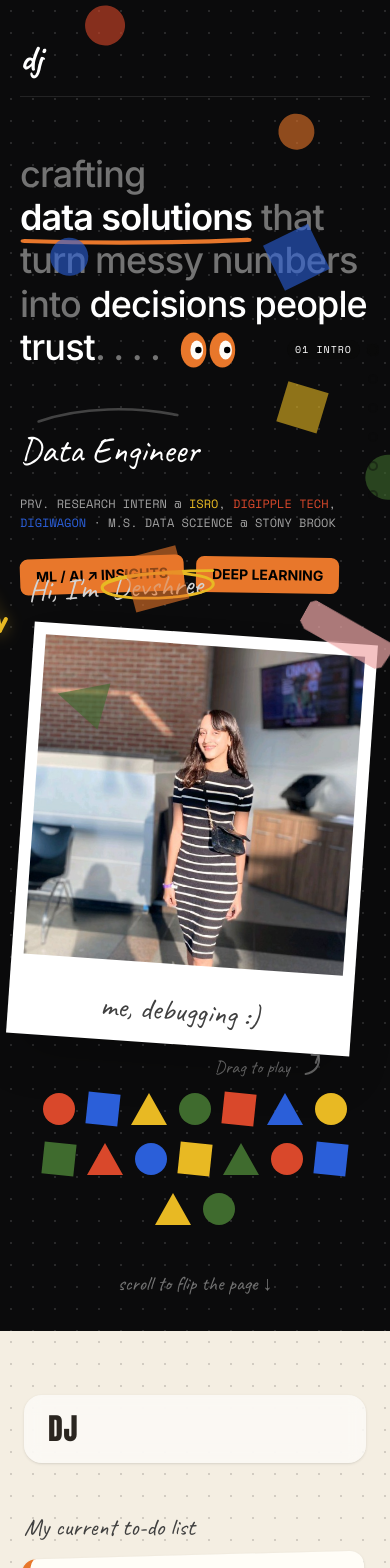
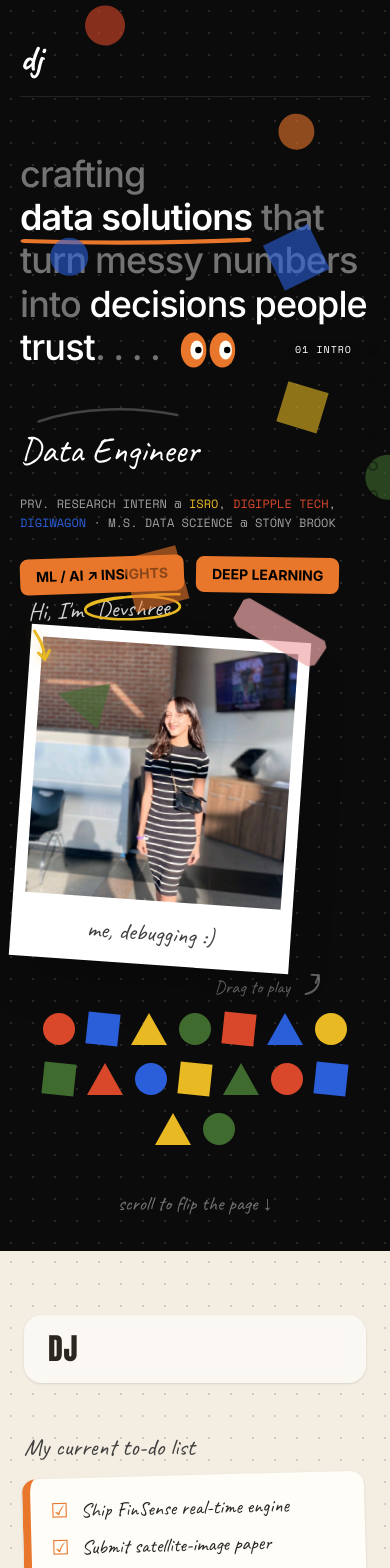
Before and after one commit to 1216-dev/Devshree_Portfolio_Website, a Next.js app: page / in a window 390 px wide. Shown: the top 1568 px of the page. Built offline with nearby package versions, Linux system fonts and the light colour scheme; a web font is replaced by a local one.

Commit message:
Fix mobile overlap on hero page

```diff
--- a/components/hero-page.tsx
+++ b/components/hero-page.tsx
@@ -278,7 +278,7 @@ export function HeroPage() {
               initial={{ opacity: 0, y: 10, rotate: -5 }}
               animate={{ opacity: 1, y: 0, rotate: -2 }}
               transition={{ duration: 0.6, delay: 0.7 }}
-              className="absolute -top-16 left-2 font-script text-3xl text-neutral-300 whitespace-nowrap"
+              className="absolute -top-10 sm:-top-16 left-2 font-script text-2xl sm:text-3xl text-neutral-300 whitespace-nowrap"
             >
               Hi, I&apos;m{' '}
               <span className="relative inline-block px-2">
@@ -307,7 +307,7 @@ export function HeroPage() {
               initial={{ opacity: 0, scale: 0 }}
               animate={{ opacity: 1, scale: [0, 1.2, 1] }}
               transition={{ delay: 1.6, duration: 0.8, ease: 'easeOut' }}
-              className="absolute -left-16 -top-12 z-20 flex flex-col items-center text-[#e8b923] drop-shadow-[0_2px_8px_rgba(232,185,35,0.4)]"
+              className="absolute -left-6 sm:-left-16 -top-6 sm:-top-12 z-20 flex flex-col items-center text-[#e8b923] drop-shadow-[0_2px_8px_rgba(232,185,35,0.4)] scale-75 sm:scale-100 origin-bottom-right"
             >
               <svg
                 width="64"
@@ -350,15 +350,15 @@ export function HeroPage() {
                   clipPath: 'polygon(0% 15%, 5% 0%, 95% 4%, 100% 20%, 98% 85%, 92% 100%, 8% 96%, 0% 80%)'
                 }}
               />
-              <div className="bg-white p-3 pb-20 shadow-2xl">
+              <div className="bg-white p-3 pb-16 sm:pb-20 shadow-2xl">
                 <Image
                   src="/images/portrait-lobby.png"
                   alt="Polaroid portrait of Devshree Jadeja"
                   width={384}
                   height={384}
-                  className="h-80 w-80 object-cover sm:h-96 sm:w-96"
+                  className="h-64 w-64 object-cover sm:h-80 sm:w-80 md:h-96 md:w-96"
                 />
-                <p className="absolute bottom-4 left-1/2 -translate-x-1/2 font-script text-3xl text-neutral-700">
+                <p className="absolute bottom-4 left-1/2 -translate-x-1/2 font-script text-2xl sm:text-3xl text-neutral-700 whitespace-nowrap">
                   me, debugging :)
                 </p>
               </div>
```
